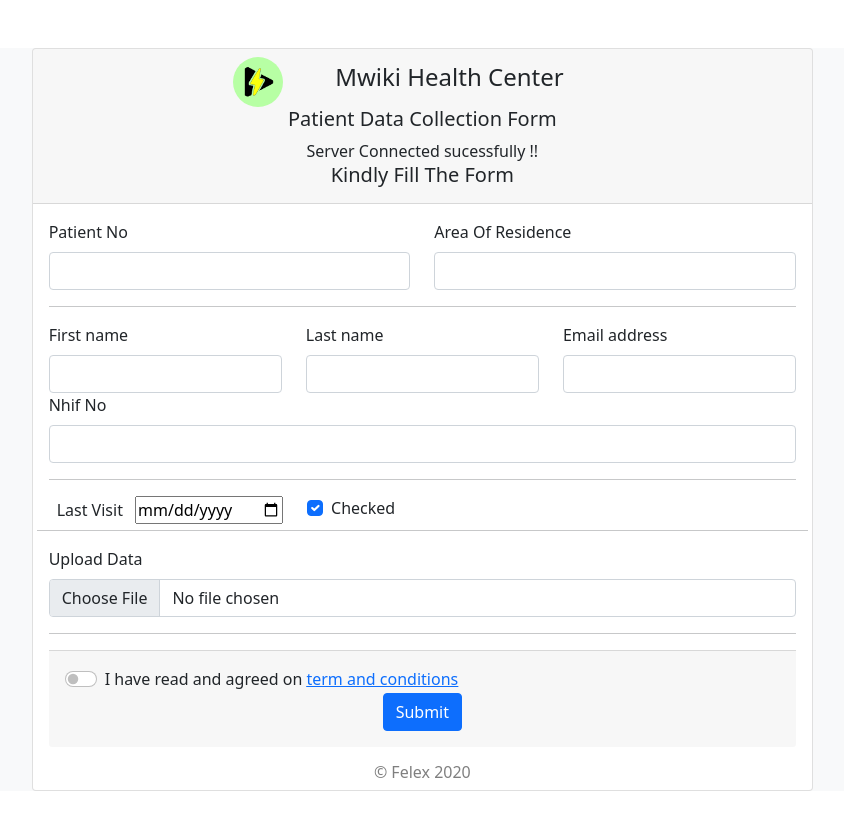
After one commit to felexkuria/brave_php, a PHP site: page /index.php in a window 1280 px wide. The commit adds this page. Shown: the whole page, without its empty margins (125-969 px from the left). Run offline with PHP 8.4, Linux system fonts and the light colour scheme.

Commit message:
Php Class

```diff
--- /dev/null
+++ b/connect.php
@@ -0,0 +1,8 @@
+<?php
+$link=mysqli_connect("localhost","root","","mwiki_hosptial_patient_db");
+if ($link==true){
+    echo "Server Connected sucessfully !!";
+}else{
+    echo "error connecting With Server".mysqli_connect_error();
+}
+?>
--- a/index.html
+++ b/index.php
@@ -1,3 +1,4 @@
+
 <!DOCTYPE html>
 <html lang="en">
 
@@ -14,6 +15,8 @@
 
 <body>
     <!-- Body of Form -->
+<br>
+    <form action="index.php" method="post">
     <div class="container-fluid bg-light">
         <div class="row m-4">
             <div class="col-1 m-1"></div>
@@ -24,31 +27,64 @@
 
                         <h4 class="d-inline mx-5">Mwiki Health Center</h4>
                         <h5 class="mb-2">Patient Data Collection Form</h5>
+                        <?php
+                        include ("connect.php");
+                        if (isset($_POST['submit'])) {
+                          # code...
+                           $area=$_POST["Area"];
+                            $patientNo=$_POST["No"];
+  $firstName=$_POST['firstName'];
+  $nhifNo=$_POST['nhifNo'];
+  $lastName=$_POST['lastName'];
+  $email=$_POST['email'];
+  $lastVisit=$_POST['lastVisit'];
+                           if (empty($area)) {
+    # code...
+     $errors= 'Area of Residence is  required *';
+     echo "$errors";
+  } else {
+    # code...
+  echo "$area <br>";
+
+    echo "$firstName ";
+     echo "$lastName <br>";
+      echo "$lastVisit <br>";
+       echo "$email <br>";
+        echo "$nhifNo <br>";
+
+  }
+                        } else {
+                          # code...
+                          echo " <h5>Kindly Fill The Form</h5> ";
+                        }
+                         ?>
                     </div>
                     <div class="card-body">
                         <div class="row">
                             <div class="col">
                                 <!-- Name input -->
                                 <div class="form-outline">
-                                    <label class="form-label" for="form8Example1">Patient No</label
+                                    <label class="form-label" for="No">Patient No</label
                     >
 
                     <input
                       type="text"
-                      id="form8Example1"
+                      id="No"
+                  name="No"
                       class="form-control"
                     />
                   </div>
                 </div>
                 <div class="col">
-                  <!-- Email input -->
+                  <!-- Area input -->
                   <div class="form-outline">
-                    <label class="form-label" for="form8Example2"
+                    <label class="form-label" for="Area"
                       >Area Of Residence</label
                     >
                     <input
-                      type="email"
-                      id="form8Example2"
+                      type="text"
+                      name="Area"
+                      id="Area"
                       class="form-control"
                     />
                   </div>
@@ -66,6 +102,7 @@
                     >
                     <input
                       type="text"
+                      name='firstName'
                       id="form8Example3"
                       class="form-control"
                     />
@@ -80,6 +117,7 @@
                     <input
                       type="text"
                       id="form8Example4"
+                      name='lastName'
                       class="form-control"
                     />
                   </div>
@@ -92,6 +130,7 @@
                     >
                     <input
                       type="email"
+                      name='email'
                       id="form8Example5"
                       class="form-control"
                     />
@@ -102,20 +141,20 @@
               <!-- Name input -->
               <div class="form-outline">
                 <label class="form-label" for="form8Example1">Nhif No</label>
-                                    <input type="text" id="form8Example1" class="form-control" />
+                                    <input name="nhifNo" type="text" id="form8Example1" class="form-control" />
                                 </div>
                                 <hr />
 
                                 <div class="row">
                                     <div class="col-auto">
                                         <div class="form-outline">
-                                            <label class="form-label mx-2" for="birthday">Last Visit</label
+                                            <label class="form-label mx-2" for="lastVisit">Last Visit</label
                     >
                     <input
                       type="date"
-                      id="birthday"
+                      id="lastVisit"
                       placeholder="28/01/2022"
-                      name="birthday"
+                      name="lastVisit"
                     />
                   </div>
                 </div>
@@ -125,6 +164,7 @@
                     <input
                       class="form-check-input"
                       type="checkbox"
+                      name='checkbox'
                       value=""
                       id="form11Example2"
                       checked
@@ -137,8 +177,8 @@
                                     <hr />
 
                                     <div class="">
-                                        <label class="form-label" for="customFile">Upload Data</label>
-                                        <input type="file" class="form-control" id="customFile" />
+                                        <label class="form-label"  for="customFile">Upload Data</label>
+                                        <input type="file" name="uploadFile" class="form-control" id="customFile" />
                                     </div>
 
                                     <br />
@@ -148,7 +188,7 @@
                                 <div class="card-footer">
                                     <div class="my-2">
                                         <div class="form-check form-switch">
-                                            <input class="form-check-input" type="checkbox" id="form11Example4" />
+                                            <input name="termsCheckBox" class="form-check-input" type="checkbox" id="form11Example4" />
                                             <label class="form-check-label" for="form11Example4">
                       I have read and agreed on
                       <a href="#">
@@ -159,7 +199,7 @@
                     </label>
                                         </div>
                                         <div class="text-center">
-                                            <button type="submit" class="btn btn-primary">
+                                            <button type="submit"  name="submit"class="btn btn-primary">
                       Submit
                     </button>
                                         </div>
@@ -176,6 +216,7 @@
             </div>
             <script src="https://cdnjs.cloudflare.com/ajax/libs/popper.js/2.9.2/umd/popper.min.js"></script>
             <script src="https://cdnjs.cloudflare.com/ajax/libs/twitter-bootstrap/5.1.0/js/bootstrap.min.js"></script>
+</form>
 </body>
 
 </html>
```
